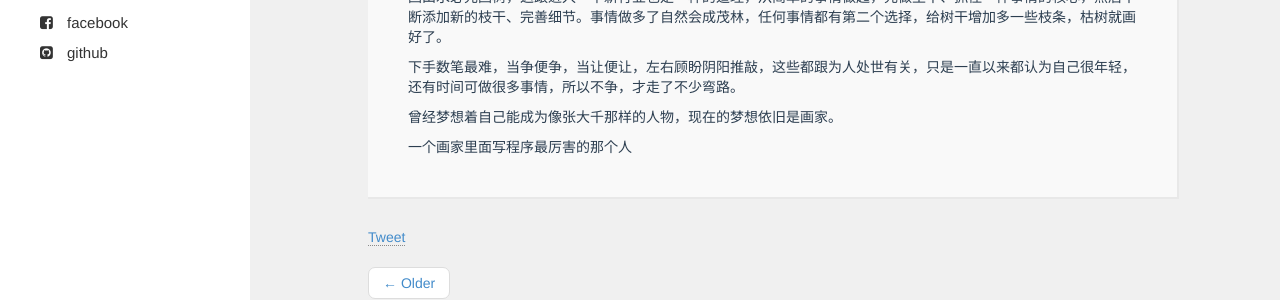
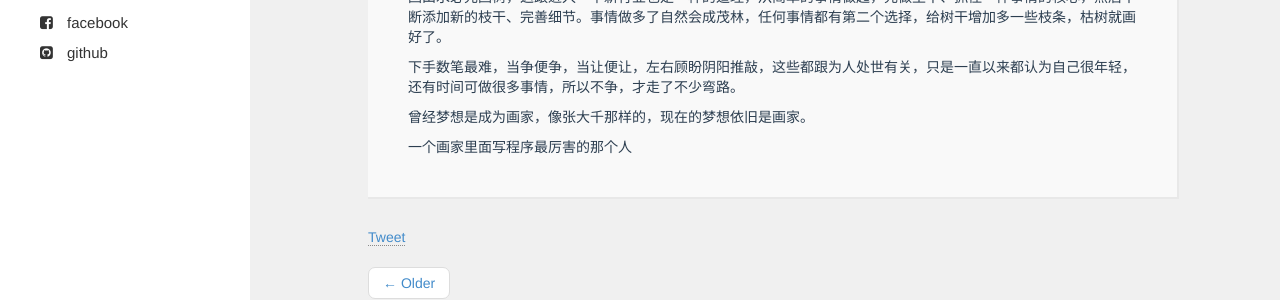
Before and after one commit to KamyoChae/Secretgarden, a Jekyll site: the page built from _posts/2019-01-03-我秃头了.md, in a window 1280 px wide and 900 px high, scrolled down 570 px. Shown: the part 385-685 px from the top of the window. Built offline with Jekyll 4.4.1, drawn with Linux system fonts in a browser that asks for light colours; nearby versions of some CDN libraries; Markdown is read by kramdown in place of the engine named in the settings; comment, search, counter and statistics services are not loaded.

Commit message:
Update 2019-01-03-我秃头了.md

```diff
--- a/_posts/2019-01-03-我秃头了.md
+++ b/_posts/2019-01-03-我秃头了.md
@@ -39,6 +39,6 @@ title: 我秃头了
 
 下手数笔最难，当争便争，当让便让，左右顾盼阴阳推敲，这些都跟为人处世有关，只是一直以来都认为自己很年轻，还有时间可做很多事情，所以不争，才走了不少弯路。
 
-曾经梦想着自己能成为像张大千那样的人物，现在的梦想依旧是画家。
+曾经梦想是成为画家，像张大千那样的，现在的梦想依旧是画家。
 
 一个画家里面写程序最厉害的那个人
```
